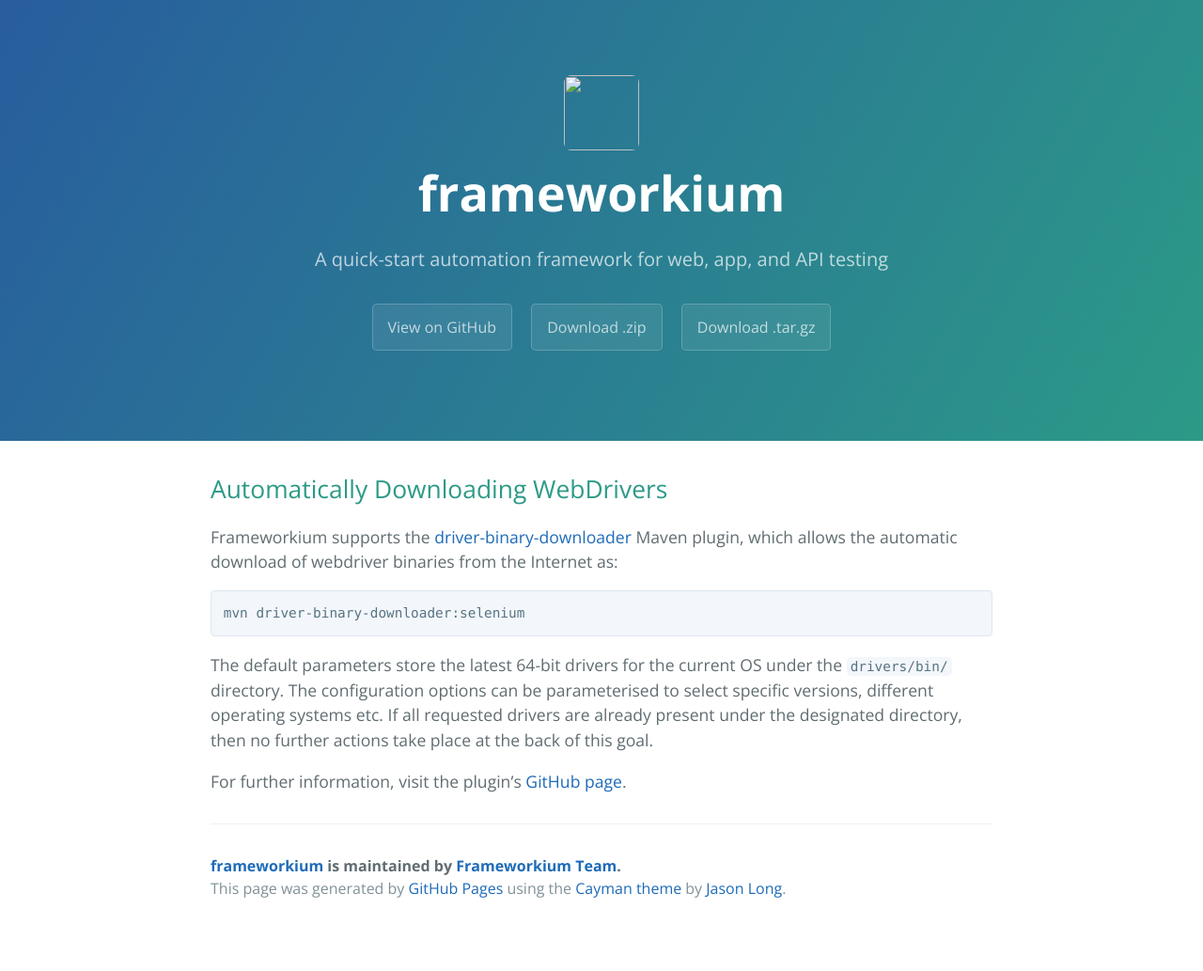
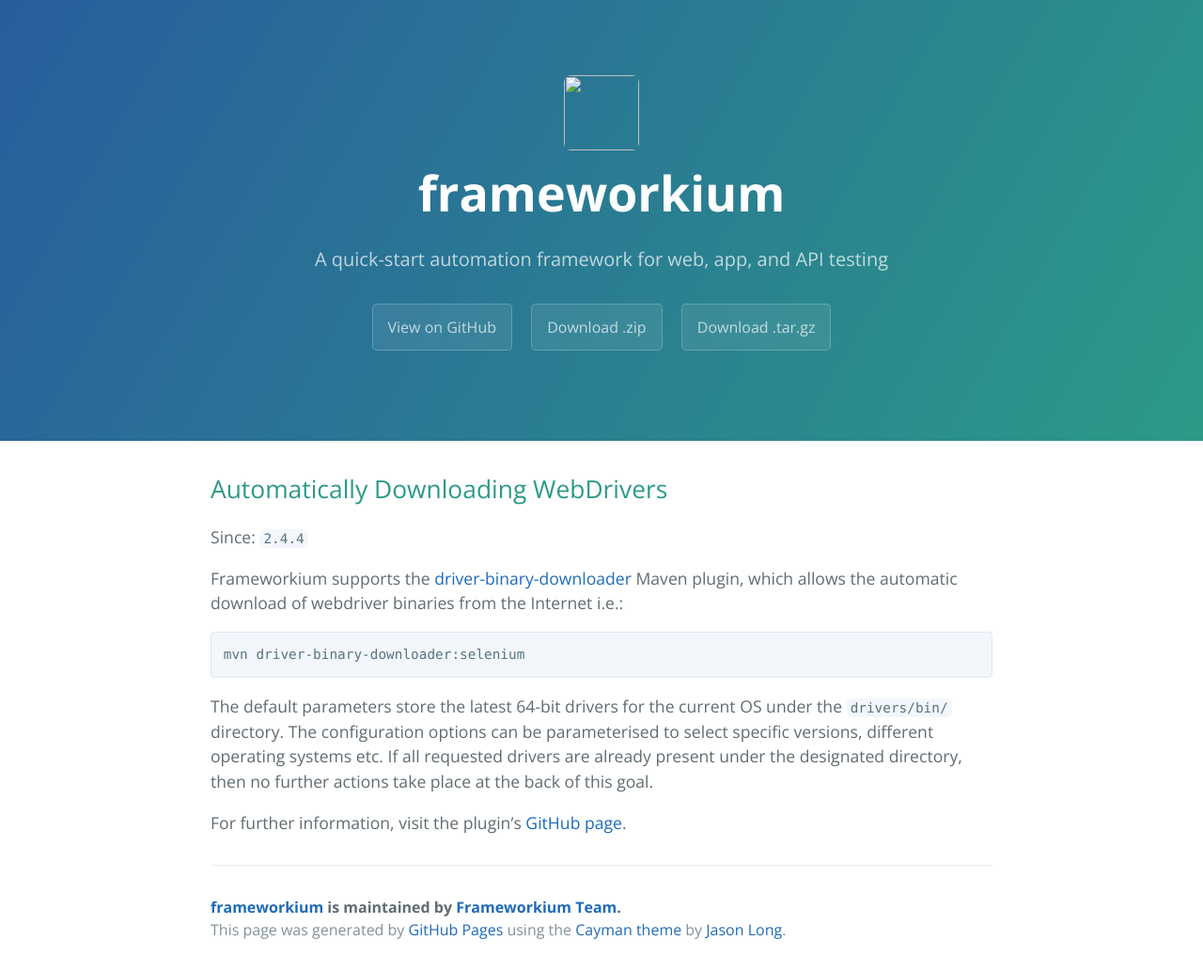
Before and after one commit to Frameworkium/frameworkium.github.io, a Jekyll site: the page built from _pages/Automatically-Downloading-WebDrivers.md, in a window 1280 px wide. Shown: the whole page at 94% size. Built offline with Jekyll 4.4.1, drawn with Linux system fonts in a browser that asks for light colours; before the commit the page ends 989 px from its top, so only the background shows below that.

Commit message:
Updated driver-binary-downloader info.

````diff
--- a/_pages/Automatically-Downloading-WebDrivers.md
+++ b/_pages/Automatically-Downloading-WebDrivers.md
@@ -6,14 +6,22 @@ section: "7 - Other"
 order: 16
 ---
 
-Frameworkium supports the [driver-binary-downloader](https://github.com/Ardesco/selenium-standalone-server-plugin) Maven plugin, which allows the automatic download of webdriver binaries from the Internet as:
+Since: `2.4.4`
+
+Frameworkium supports the [driver-binary-downloader][plugin] Maven plugin,
+which allows the automatic download of webdriver binaries from the Internet i.e.:
 
 ```bash
 mvn driver-binary-downloader:selenium
 ```
 
-The default parameters store the latest 64-bit drivers for the current OS under the `drivers/bin/` directory.
-The configuration options can be parameterised to select specific versions, different operating systems etc.
-If all requested drivers are already present under the designated directory, then no further actions take place at the back of this goal.
+The default parameters store the latest 64-bit drivers for the current OS under
+the `drivers/bin/` directory.
+The configuration options can be parameterised to select specific versions,
+different operating systems etc.
+If all requested drivers are already present under the designated directory,
+then no further actions take place at the back of this goal.
 
-For further information, visit the plugin's [GitHub page](https://github.com/Ardesco/selenium-standalone-server-plugin).
+For further information, visit the plugin's [GitHub page][plugin].
+
+[plugin]: https://github.com/Ardesco/selenium-standalone-server-plugin
````
